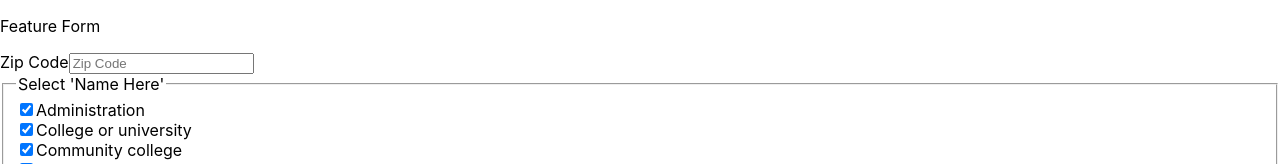
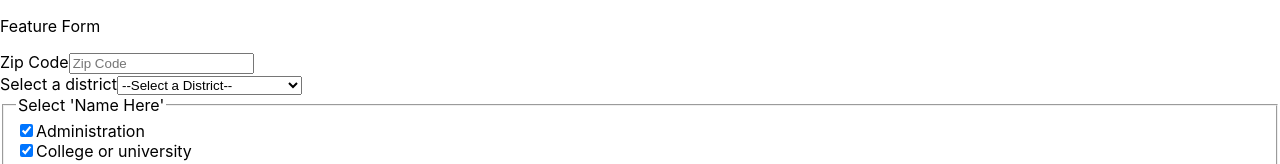
Before and after one commit to s-o-h/metro-schools, a React (Create React App) app: page / in a window 1280 px wide. Shown: the top 164 px of the page. Built offline with nearby package versions, Linux system fonts and the light colour scheme.

Commit message:
Stub option select in form

```diff
--- a/src/components/FeatureForm.js
+++ b/src/components/FeatureForm.js
@@ -8,6 +8,7 @@ function FeatureForm() {
   const typeArray = arrayFromSet(initialSchools, "TYPE");
   const gradeArray = arrayFromSet(initialSchools, "GRADE");
   const districtArray = arrayFromSet(initialSchools, "DISTRICT");
+  console.log(`districtArray: `, districtArray);
   const levelNameArray = arrayFromSet(initialSchools, "LEVEL_NAME");
   const zipCodeArray = arrayFromSet(initialSchools, "ZIP_CODE");
   const cityArray = arrayFromSet(initialSchools, "CITY");
@@ -39,6 +40,17 @@ function FeatureForm() {
     setProperty(newValue);
   }
 
+  // Examples
+  // const setA = new Set([1, 2, 3, 4]);
+  // const setB = new Set([2, 3]);
+  // const setC = new Set([3, 4, 5, 6]);
+
+  // isSuperset(setA, setB); // returns true
+  // union(setA, setC); // returns Set {1, 2, 3, 4, 5, 6}
+  // intersection(setA, setC); // returns Set {3, 4}
+  // symmetricDifference(setA, setC); // returns Set {1, 2, 5, 6}
+  // difference(setA, setC); // returns Set {1, 2}
+
   function handleSubmit(event) {
     event.preventDefault();
     // setSchools(newSchools);
@@ -59,6 +71,21 @@ function FeatureForm() {
           value={zipCode}
           onChange={(event) => setZipCode(event.target.value)}
         />
+      </div>
+      <div>
+        <label htmlFor="district-select">Select a district</label>
+        <select
+          id={`district - select`}
+          value={"district"}
+          onChange={() => console.log(`select district`)}
+        >
+          <option value="">--Select a District--</option>
+          <optgroup label="districts">
+            {districtArray.map((option) => (
+              <option value={option}>{option}</option>
+            ))}
+          </optgroup>
+        </select>
       </div>
       <fieldset>
         <legend>Select 'Name Here'</legend>
```
